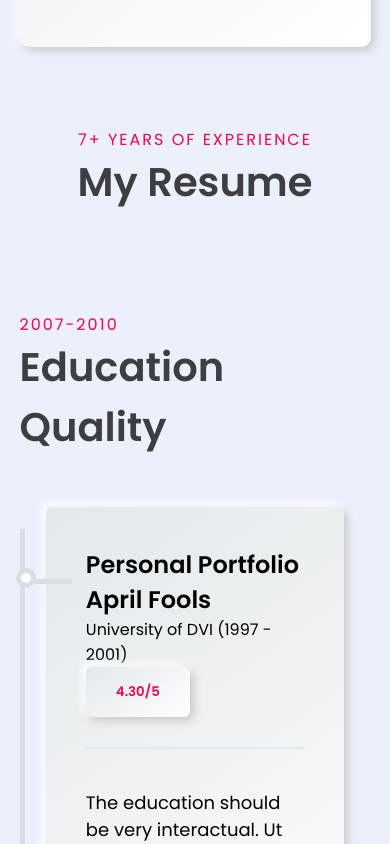
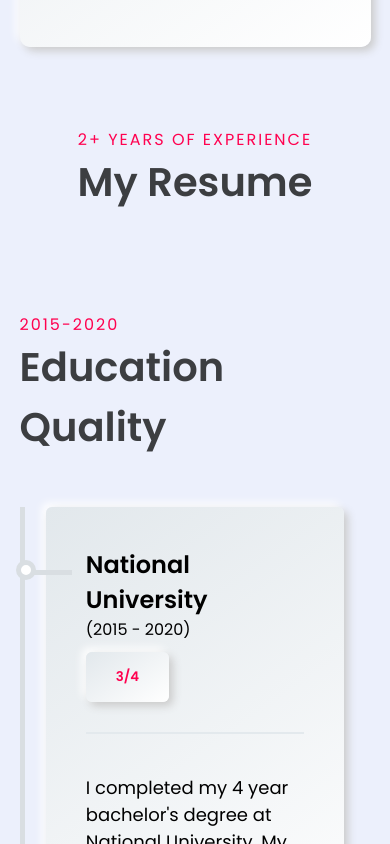
Before and after one commit to FahimAhmed270/portfoliogrok, a React (Create React App) app: page / in a window 390 px wide. Shown: the part 10840-11684 px from the top of the page. Built offline with nearby package versions, Linux system fonts and the light colour scheme.

Commit message:
skill part ok

```diff
--- a/src/Component/Resume/Resume.css
+++ b/src/Component/Resume/Resume.css
@@ -87,4 +87,7 @@
         top: 32%;
         height: 52vh;
     }
+    .Resume .rate{
+      margin-top: 10px;
+    }
   }
--- a/src/Component/Resume/Resume.jsx
+++ b/src/Component/Resume/Resume.jsx
@@ -9,13 +9,13 @@ const Resume = () => {
       <section className="Resume" id="resume">
           <div className="container top">
               <div className="heading text-center">
-                <h4>7+ YEARS OF EXPERIENCE</h4>
+                <h4>2+ YEARS OF EXPERIENCE</h4>
                 <h1>My Resume</h1>
               </div>
               <div className="content-section mtop d_flex">
                   <div className="left">
                     <div className='heading'>
-                        <h4>2007-2010</h4>
+                        <h4>2015-2020</h4>
                         <h1>Education Quality</h1>
                     </div>
                     <div className="content">
--- a/src/Component/Resume/ResumeApi.jsx
+++ b/src/Component/Resume/ResumeApi.jsx
@@ -2,18 +2,18 @@ const ResumeApi = [
     {
       id: 1,
       category: "education",
-      year: "University of DVI (1997 - 2001)",
-      title: "Personal Portfolio April Fools",
-      desc: "The education should be very interactual. Ut tincidunt est ac dolor aliquam sodales. Phasellus sed mauris hendrerit, laoreet sem in, lobortis mauris hendrerit ante.",
-      rate: "4.30/5",
+      year: "(2015 - 2020)",
+      title: "National University ",
+      desc: "I completed my 4 year bachelor's degree at National University. My college name is Modon Mohan College and my subject is management",
+      rate: "3/4",
     },
     {
       id: 4,
       category: "experience",
-      year: "BSE In CSE (2004 - 2008) ",
-      title: "Diploma in Web Development",
-      desc: "Contrary to popular belief. Ut tincidunt est ac dolor aliquam sodales. Phasellus sed mauris hendrerit, laoreet sem in, lobortis mauris hendrerit ante.",
-      rate: "4.70/5 ",
+      year: "Times IT (11/2022 - 2/2023) ",
+      title: "3 Month internship",
+      desc: "Designed web application using React, adhering to best practices and coding standards.",
+      rate: "5/5 ",
     },
   ]
 
--- a/src/Component/Skill/Skill.css
+++ b/src/Component/Skill/Skill.css
@@ -9,3 +9,11 @@
 p{
     padding: 10px 0;
 }
+
+@media screen and (max-width:750px) {
+    .skill-content{
+        display: grid;
+        grid-template-columns: repeat(1, 1fr);
+        gap: 20px;
+    }
+}
--- a/src/Component/Skill/Skill.jsx
+++ b/src/Component/Skill/Skill.jsx
@@ -1,7 +1,6 @@
 import React from 'react'
 import './Skill.css'
 import ProgressBar from "@ramonak/react-progress-bar";
-import { motion } from 'framer-motion';
 
 const Skill = () => {
     return (
@@ -9,66 +8,66 @@ const Skill = () => {
             <section>
                 <div className="container">
                     <div className="heading text-center">
-                        <h4>7+ YEARS OF EXPERIENCE</h4>
+                        <h4>2+ YEARS OF EXPERIENCE</h4>
                         <h1>My Skills</h1>
                     </div>
                     <div className="skill-content">
                         <div className="design">
                             <div className="skill-span">
-                                <p>Photoshop</p>
+                                <p>HTML</p>
                                 <ProgressBar
-                                    completed={85}
+                                    completed={95}
                                     bgColor='#ff014f'
                                 />
                             </div>
                             <div className="skill-span">
-                                <p>Photoshop</p>
+                                <p>CSS</p>
                                 <ProgressBar
-                                    completed={85}
+                                    completed={89}
                                     bgColor='#ff014f'
                                 />
                             </div>
                             <div className="skill-span">
-                                <p>Photoshop</p>
+                                <p>JavaScript</p>
                                 <ProgressBar
-                                    completed={85}
+                                    completed={83}
                                     bgColor='#ff014f'
                                 />
                             </div>
                             <div className="skill-span">
-                                <p>Photoshop</p>
+                                <p>Bootstrap</p>
                                 <ProgressBar
-                                    completed={85}
+                                    completed={80}
                                     bgColor='#ff014f'
                                 />
                             </div>
                         </div>
                         <div className="development">
                             <div className="skill-span">
-                                <p>Photoshop</p>
+                                <p>React</p>
                                 <ProgressBar
-                                    completed={85}
+                                    completed={80}
                                     bgColor='#ff014f'
                                 />
                             </div>
                             <div className="skill-span">
-                                <p>Photoshop</p>
+                                <p>Material UI</p>
                                 <ProgressBar
-                                    completed={85}
+                                    completed={60}
                                     bgColor='#ff014f'
                                 />
                             </div>
                             <div className="skill-span">
-                                <p>Photoshop</p>
+                                <p>Tailwind CSS</p>
                                 <ProgressBar
-                                    completed={85}
+                                    completed={78}
                                     bgColor='#ff014f'
                                 />
                             </div>
                             <div className="skill-span">
-                                <p>Photoshop</p>
+                                <p>Redux Toolkit</p>
                                 <ProgressBar
-                                    completed={85}
+                                    completed={53}
                                     bgColor='#ff014f'
                                 />
                             </div>
```
